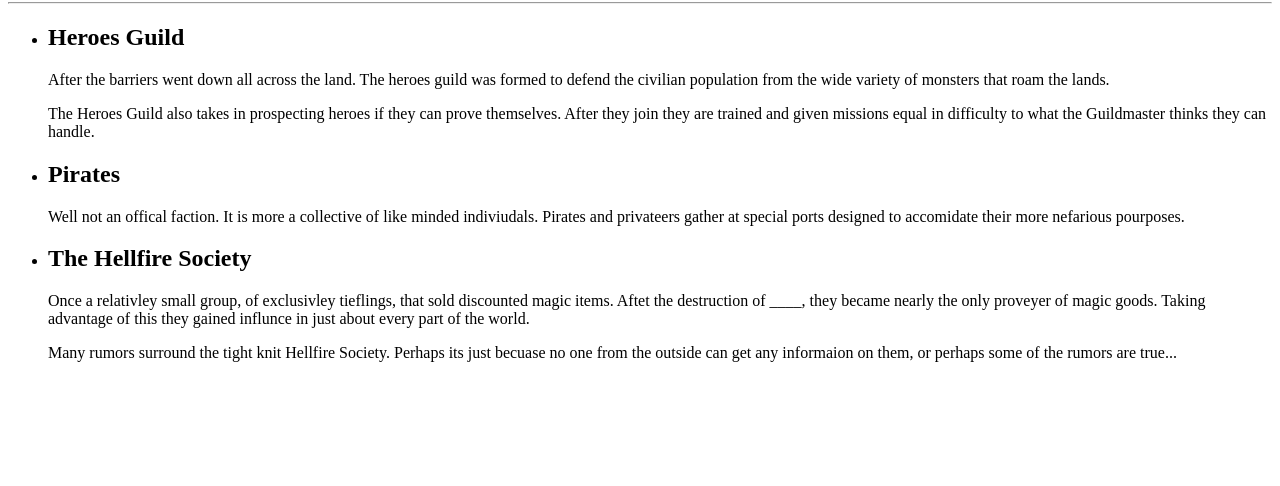
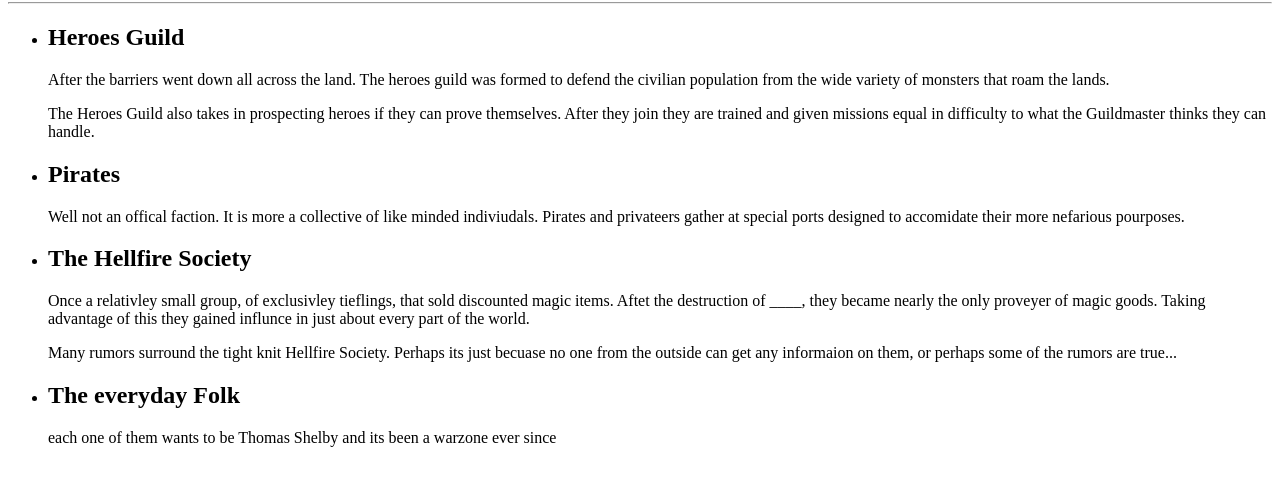
Before and after one commit to FluffyHydraZ/D-D-Site, a plain HTML site: page public/pages/factions.html in a window 1280 px wide. Shown: the part 78-564 px from the top of the page. Drawn offline with Linux system fonts and the light colour scheme.

Commit message:
Added a new faction called "Everyday Folk"

```diff
--- a/public/pages/factions.html
+++ b/public/pages/factions.html
@@ -29,6 +29,8 @@
             <li><h2>The Hellfire Society</h2></li>
                 <p>Once a relativley small group, of exclusivley tieflings, that sold discounted magic items. Aftet the destruction of ____, they became nearly the only proveyer of magic goods. Taking advantage of this they gained influnce in just about every part of the world.</p>
                 <p>Many rumors surround the tight knit Hellfire Society. Perhaps its just becuase no one from the outside can get any informaion on them, or perhaps some of the rumors are true... </p>
+            <li><h2>The everyday Folk</h2></li>
+                <p>each one of them wants to be Thomas Shelby and its been a warzone ever since</p>
         </ul>
 
         <script src="" async defer></script>
```
